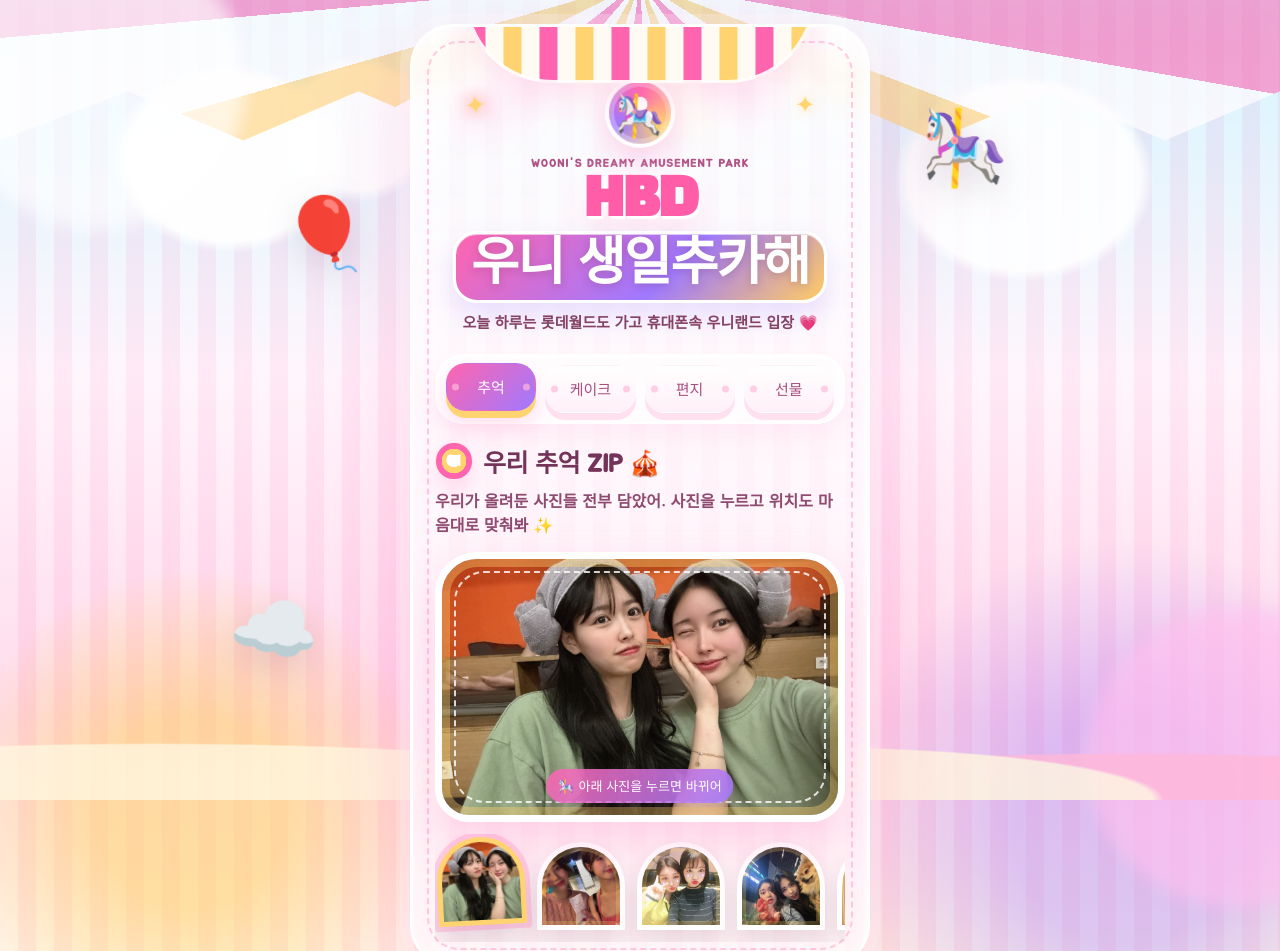
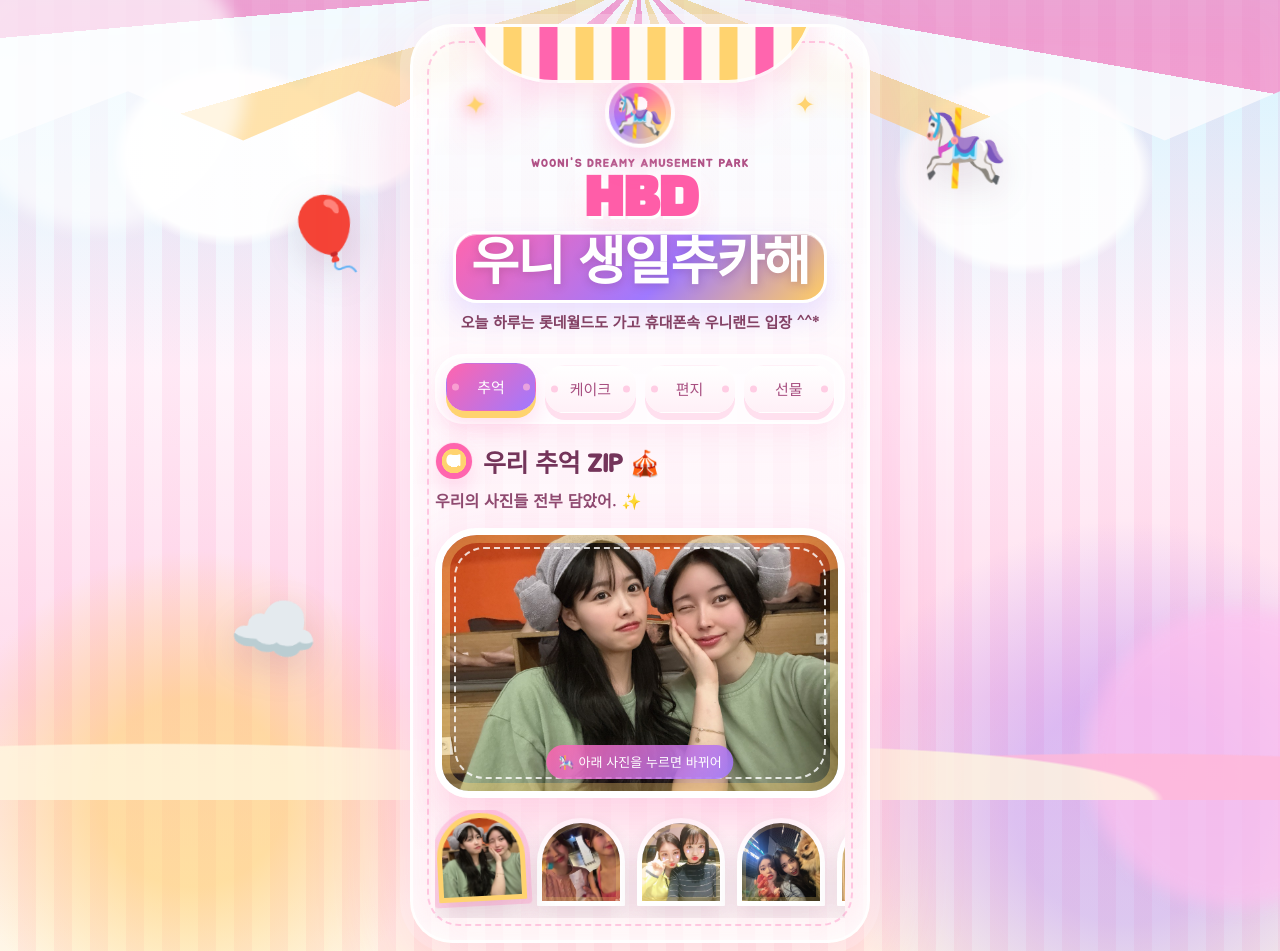
Before and after one commit to yurim-hgr/HBD, a website: page index.html in a window 1280 px wide. Shown: the top 951 px of the page. Drawn offline with Linux system fonts and the light colour scheme; grey boxes are pictures that could not be loaded.

Commit message:
Update final birthday copy

```diff
--- a/index.html
+++ b/index.html
@@ -28,7 +28,7 @@
         <p class="eyebrow">Wooni's dreamy amusement park</p>
         <h1>HBD<br /><span>우니 생일추카해</span></h1>
         <p class="subtitle">
-          오늘 하루는 롯데월드도 가고 휴대폰속 우니랜드 입장 💗
+          오늘 하루는 롯데월드도 가고 휴대폰속 우니랜드 입장 ^^*
         </p>
       </header>
 
@@ -44,10 +44,7 @@
           <span>01</span>
           <h2>우리 추억 ZIP</h2>
         </div>
-        <p class="desc">
-          우리가 올려둔 사진들 전부 담았어. 사진을 누르고 위치도 마음대로 맞춰봐
-          ✨
-        </p>
+        <p class="desc">우리의 사진들 전부 담았어. ✨</p>
 
         <div class="camera-box">
           <div id="photoPreview" class="photo-preview">
```
